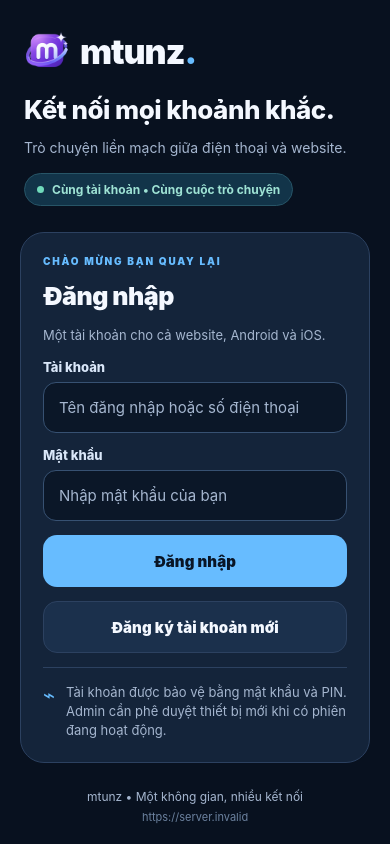
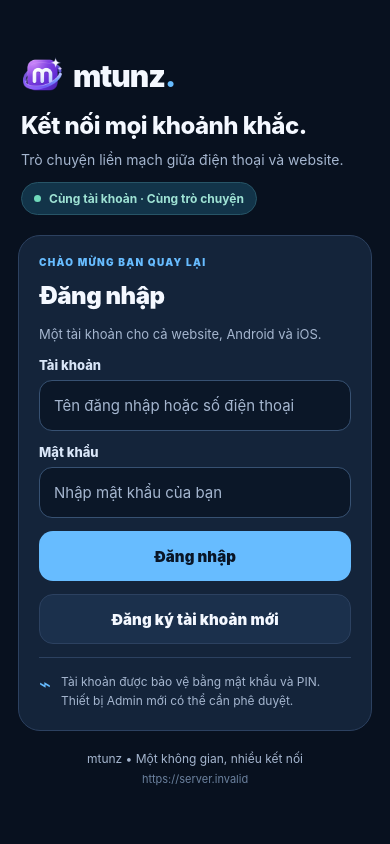
Before and after one commit to hoangminhtuan-2322/mtunz, a React Native app in the folder mobile/: screen / in a window 390 px wide. Built offline with nearby package versions, Linux system fonts and the light colour scheme; no server answers; what expo-notifications would draw is missing.

Commit message:
fix(native): responsive auth viewport, narrow screen text wrapping and compact layout

```diff
--- a/mobile/App.js
+++ b/mobile/App.js
@@ -1,6 +1,6 @@
 import React,{useCallback,useEffect,useRef,useState} from 'react';
 import {ActivityIndicator,AppState,KeyboardAvoidingView,Linking,Platform,Pressable,SafeAreaView,
-  ScrollView,StatusBar,StyleSheet,Text,TextInput,View,Image} from 'react-native';
+  ScrollView,StatusBar,StyleSheet,Text,TextInput,View,Image,useWindowDimensions} from 'react-native';
 import {api,API_ORIGIN,clearSession,readSession,saveSession,
   savePendingRegistration,readPendingRegistration,clearPendingRegistration} from './src/client';
 import Messenger from './src/Messenger';
@@ -24,6 +24,9 @@ function Button({children,onPress,disabled=false,quiet=false}) {
     <Text style={[styles.buttonText,quiet&&{color:C.text}]}>{children}</Text></Pressable>;
 }
 export default function App() {
+  const {width:screenWidth,height:screenHeight,fontScale}=useWindowDimensions();
+  const compactAuth=screenWidth<390||fontScale>1.15;
+  const shortAuth=screenHeight<720;
   const [ready,setReady]=useState(false),[token,setToken]=useState(null),[user,setUser]=useState(null);
   const [recoverToken,setRecoverToken]=useState(null),[recoverBusy,setRecoverBusy]=useState(false);
   const recoveryRunRef=useRef(0);
@@ -259,20 +262,21 @@ export default function App() {
       onProfile={refreshProfile}/>
   </SafeAreaView>;
   return <SafeAreaView style={styles.root}><StatusBar barStyle="light-content"/>
-    <KeyboardAvoidingView style={styles.center} behavior={Platform.OS==='ios'?'padding':undefined}>
-      <ScrollView keyboardShouldPersistTaps="handled" contentContainerStyle={styles.centerInner}
-        showsVerticalScrollIndicator={false}>
-        <View style={styles.intro}>
+    <KeyboardAvoidingView style={styles.authShell} behavior={Platform.OS==='ios'?'padding':undefined}>
+      <ScrollView style={styles.authScroll} keyboardShouldPersistTaps="handled" keyboardDismissMode="on-drag"
+        contentContainerStyle={[styles.centerInner,compactAuth&&styles.centerInnerCompact,shortAuth&&styles.centerInnerShort]}
+        showsVerticalScrollIndicator={false} contentInsetAdjustmentBehavior="never">
+        <View style={[styles.intro,compactAuth&&styles.introCompact]}>
           <View style={styles.brandRow}>
             <Image source={require('./assets/brand-logo.png')} style={styles.brandMark} resizeMode="contain"/>
             <Text style={styles.brand}>mtunz<Text style={{color:C.accent}}>.</Text></Text>
           </View>
-          <Text style={styles.introTitle}>Kết nối mọi khoảnh khắc.</Text>
+          <Text style={[styles.introTitle,compactAuth&&styles.introTitleCompact]}>Kết nối mọi khoảnh khắc.</Text>
           <Text style={styles.introSub}>Trò chuyện liền mạch giữa điện thoại và website.</Text>
           <View style={styles.connected}><View style={styles.onlineDot}/>
-            <Text style={styles.connectedText}>Cùng tài khoản • Cùng cuộc trò chuyện</Text></View>
+            <Text style={styles.connectedText}>Cùng tài khoản · Cùng trò chuyện</Text></View>
         </View>
-        <View style={styles.card}>
+        <View style={[styles.card,compactAuth&&styles.cardCompact]}>
           <Text style={styles.eyebrow}>CHÀO MỪNG BẠN QUAY LẠI</Text>
           <Text style={styles.title}>{user?.onboarding_required?'Hoàn tất hồ sơ':mode==='register'?'Tạo tài khoản mtunz':adminApproval?'Duyệt thiết bị Admin':challenge?'Xác minh PIN':'Đăng nhập'}</Text>
           <Text style={styles.muted}>Một tài khoản cho cả website, Android và iOS.</Text>
@@ -320,8 +324,8 @@ export default function App() {
             <Button quiet onPress={()=>{setMode('register');setError('');}}>Đăng ký tài khoản mới</Button>
           </>}
           {!!error&&<View style={styles.errorPanel}><Text style={styles.error}>{error}</Text></View>}
-          <View style={styles.infoRow}><Text style={styles.infoIcon}>⌁</Text>
-            <Text style={styles.muted}>Tài khoản được bảo vệ bằng mật khẩu và PIN. Admin cần phê duyệt thiết bị mới khi có phiên đang hoạt động.</Text></View>
+          <View style={styles.infoRow}><Text style={styles.infoIcon} accessibilityLabel="Bảo mật">⌁</Text>
+            <Text style={styles.infoText}>Tài khoản được bảo vệ bằng mật khẩu và PIN. Thiết bị Admin mới có thể cần phê duyệt.</Text></View>
         </View>
         <View style={styles.footer}>
           <Text style={styles.footerText}>mtunz • Một không gian, nhiều kết nối</Text>
@@ -334,40 +338,52 @@ export default function App() {
 const styles=StyleSheet.create({
   root:{flex:1,backgroundColor:C.bg},
   center:{flex:1,justifyContent:'center',alignItems:'center'},
-  centerInner:{flexGrow:1,justifyContent:'center',paddingTop:28,paddingBottom:32,
-    paddingHorizontal:20,maxWidth:480,width:'100%',alignSelf:'center',gap:26},
-  intro:{gap:10,alignItems:'flex-start',paddingHorizontal:4},
-  brandRow:{flexDirection:'row',alignItems:'center',gap:10,marginBottom:9},
-  brandMark:{height:46,width:46},
-  brand:{fontSize:34,fontWeight:'900',color:C.text,letterSpacing:-1.1},
-  introTitle:{fontSize:26,lineHeight:34,fontWeight:'800',color:C.text,letterSpacing:-.5},
-  introSub:{fontSize:14,color:C.muted,lineHeight:21},
+  authShell:{flex:1,width:'100%',minWidth:0},
+  authScroll:{flex:1,width:'100%',minWidth:0},
+  centerInner:{flexGrow:1,justifyContent:'center',paddingTop:24,paddingBottom:28,
+    paddingHorizontal:18,maxWidth:480,width:'100%',alignSelf:'center',gap:20},
+  centerInnerCompact:{paddingHorizontal:14,paddingTop:16,paddingBottom:24,gap:16},
+  centerInnerShort:{justifyContent:'flex-start'},
+  intro:{gap:8,alignItems:'flex-start',paddingHorizontal:3,minWidth:0,width:'100%'},
+  introCompact:{gap:6,paddingHorizontal:2},
+  brandRow:{flexDirection:'row',alignItems:'center',gap:9,marginBottom:5,minWidth:0,maxWidth:'100%'},
+  brandMark:{height:43,width:43},
+  brand:{fontSize:30,fontWeight:'900',color:C.text,letterSpacing:-1,flexShrink:1},
+  introTitle:{fontSize:24,lineHeight:31,fontWeight:'800',color:C.text,letterSpacing:-.5,
+    flexShrink:1,maxWidth:'100%'},
+  introTitleCompact:{fontSize:21,lineHeight:28},
+  introSub:{fontSize:14,color:C.muted,lineHeight:21,flexShrink:1,maxWidth:'100%'},
   connected:{alignSelf:'flex-start',flexDirection:'row',alignItems:'center',gap:8,
-    backgroundColor:'#123449',borderWidth:1,borderColor:'#275567',
-    paddingHorizontal:12,paddingVertical:8,borderRadius:40,marginTop:5},
-  connectedText:{color:'#9ee2d4',fontSize:12,fontWeight:'700'},
-  onlineDot:{width:7,height:7,borderRadius:4,backgroundColor:C.success},
-  card:{backgroundColor:C.card,borderRadius:24,padding:22,gap:14,
-    borderWidth:1,borderColor:C.border,width:'100%'},
-  eyebrow:{fontSize:10,color:C.accent,letterSpacing:1.8,fontWeight:'900'},
-  title:{fontSize:25,lineHeight:31,fontWeight:'900',color:C.text,letterSpacing:-.5},
-  muted:{fontSize:13,color:C.muted,lineHeight:19},
-  field:{gap:7},
+    backgroundColor:'#123449',borderWidth:1,borderColor:'#275567',maxWidth:'100%',minWidth:0,
+    paddingHorizontal:12,paddingVertical:8,borderRadius:40,marginTop:4},
+  connectedText:{color:'#9ee2d4',fontSize:12,fontWeight:'700',flexShrink:1},
+  onlineDot:{width:7,height:7,borderRadius:4,backgroundColor:C.success,flexShrink:0},
+  card:{backgroundColor:C.card,borderRadius:22,padding:20,gap:13,
+    borderWidth:1,borderColor:C.border,width:'100%',minWidth:0,maxWidth:'100%'},
+  cardCompact:{padding:16,borderRadius:20,gap:12},
+  eyebrow:{fontSize:10,color:C.accent,letterSpacing:1.3,fontWeight:'900',flexShrink:1},
+  title:{fontSize:24,lineHeight:30,fontWeight:'900',color:C.text,letterSpacing:-.5,flexShrink:1},
+  muted:{fontSize:13,color:C.muted,lineHeight:20,flexShrink:1},
+  field:{gap:7,minWidth:0,width:'100%'},
   fieldLabel:{fontSize:13,fontWeight:'800',color:'#d9e6f8'},
   input:{borderColor:'#375172',borderWidth:1,borderRadius:13,
-    paddingHorizontal:15,minHeight:51,fontSize:15,color:C.text,backgroundColor:'#0b1728'},
+    paddingHorizontal:14,minHeight:51,fontSize:15,color:C.text,backgroundColor:'#0b1728',
+    width:'100%',minWidth:0},
   button:{backgroundColor:C.accent,borderRadius:14,alignItems:'center',
-    justifyContent:'center',paddingHorizontal:15,paddingVertical:13,minHeight:52},
+    justifyContent:'center',paddingHorizontal:12,paddingVertical:12,minHeight:50,
+    width:'100%',maxWidth:'100%',minWidth:0},
   quiet:{backgroundColor:C.subtle,borderWidth:1,borderColor:C.border},
   pressed:{opacity:.82,transform:[{scale:.995}]},
-  buttonText:{color:'#091526',fontSize:15,fontWeight:'900',letterSpacing:.1},
+  buttonText:{color:'#091526',fontSize:15,fontWeight:'900',letterSpacing:.1,
+    flexShrink:1,textAlign:'center'},
   errorPanel:{backgroundColor:'#3a2437',borderWidth:1,borderColor:'#7a4058',borderRadius:12,padding:12},
   error:{color:'#ffb5bc',fontSize:13,lineHeight:19},
-  infoRow:{flexDirection:'row',alignItems:'flex-start',gap:11,
-    borderTopWidth:1,borderColor:C.border,paddingTop:15},
-  infoIcon:{fontSize:20,color:C.accent},
-  footer:{gap:6,alignItems:'center',paddingHorizontal:10},
+  infoRow:{flexDirection:'row',alignItems:'flex-start',gap:10,
+    borderTopWidth:1,borderColor:C.border,paddingTop:14,minWidth:0,width:'100%'},
+  infoIcon:{fontSize:20,color:C.accent,flexShrink:0},
+  infoText:{fontSize:12,color:C.muted,lineHeight:19,flex:1,minWidth:0,flexShrink:1},
+  footer:{gap:6,alignItems:'center',paddingHorizontal:8,width:'100%',minWidth:0},
   footerText:{fontSize:12,color:C.muted,textAlign:'center'},
-  server:{color:'#6c829f',fontSize:11,textAlign:'center'},
+  server:{color:'#6c829f',fontSize:11,textAlign:'center',flexShrink:1},
   link:{color:C.accent,fontSize:13,fontWeight:'700'},
 });
```
